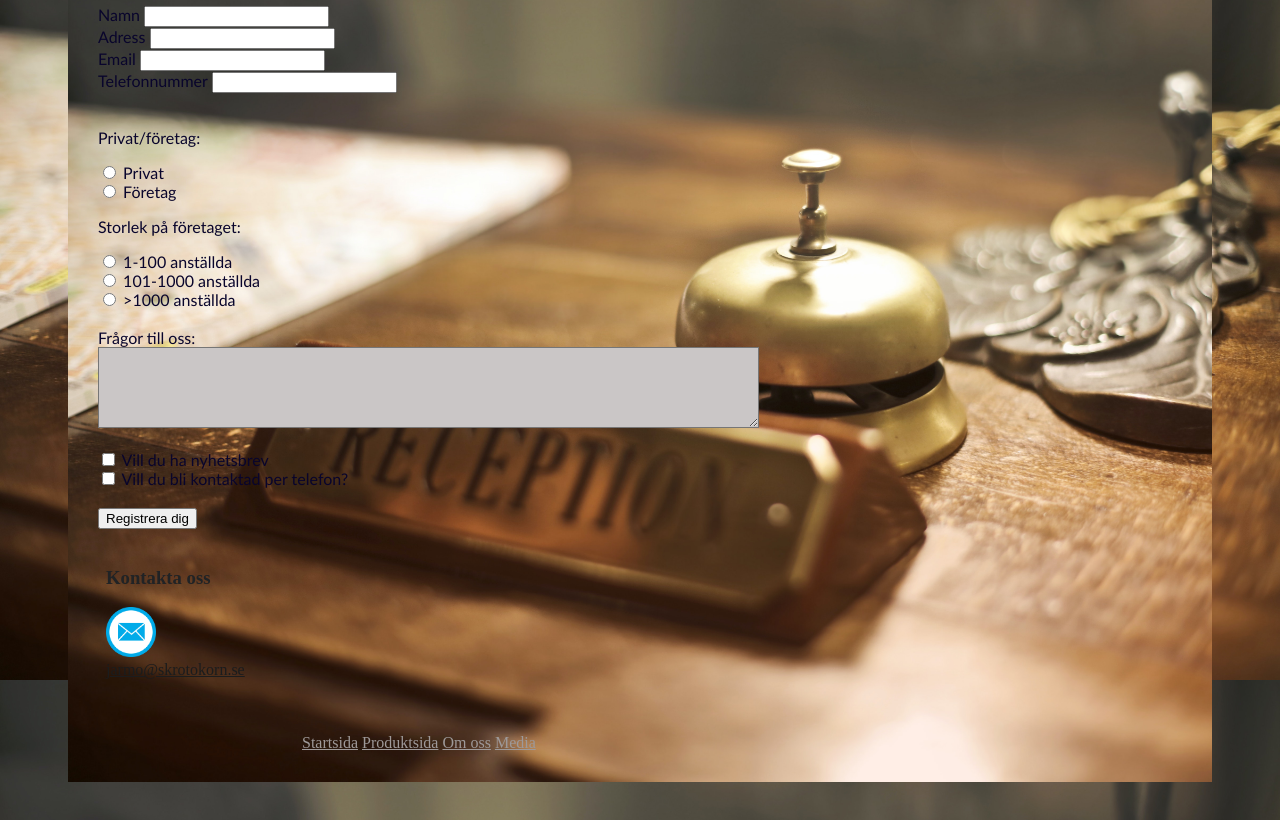
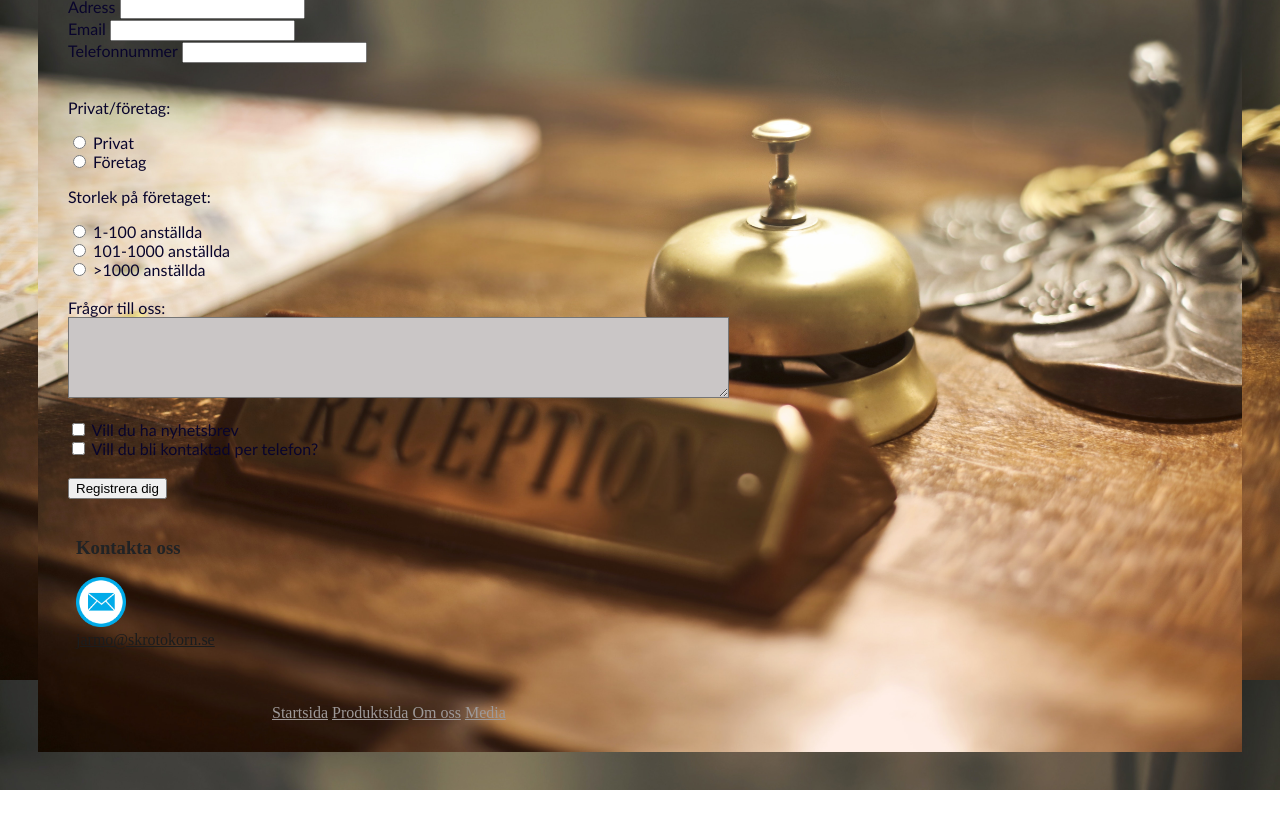
Before and after one commit to thomf20/SkrotOchKorn, a plain HTML site: page register.html in a window 1280 px wide. Shown: the part 173-993 px from the top of the page. After the commit the page ends 963 px from the top, so only its background shows below. Drawn offline with Linux system fonts and the light colour scheme.

Commit message:
småfix2

```diff
--- a/register.html
+++ b/register.html
@@ -10,7 +10,7 @@
 </head>
 
 <body>
-    <div style="background-color: rgb(197, 191, 175); margin: 30px; padding: 30px;">
+    <div>
         <h1>Registrering</h1>
 
         <form action="http://primat.se/services/sendform.aspx?xid=register&xmail=tfskrot@abc.se" method="post">
```
